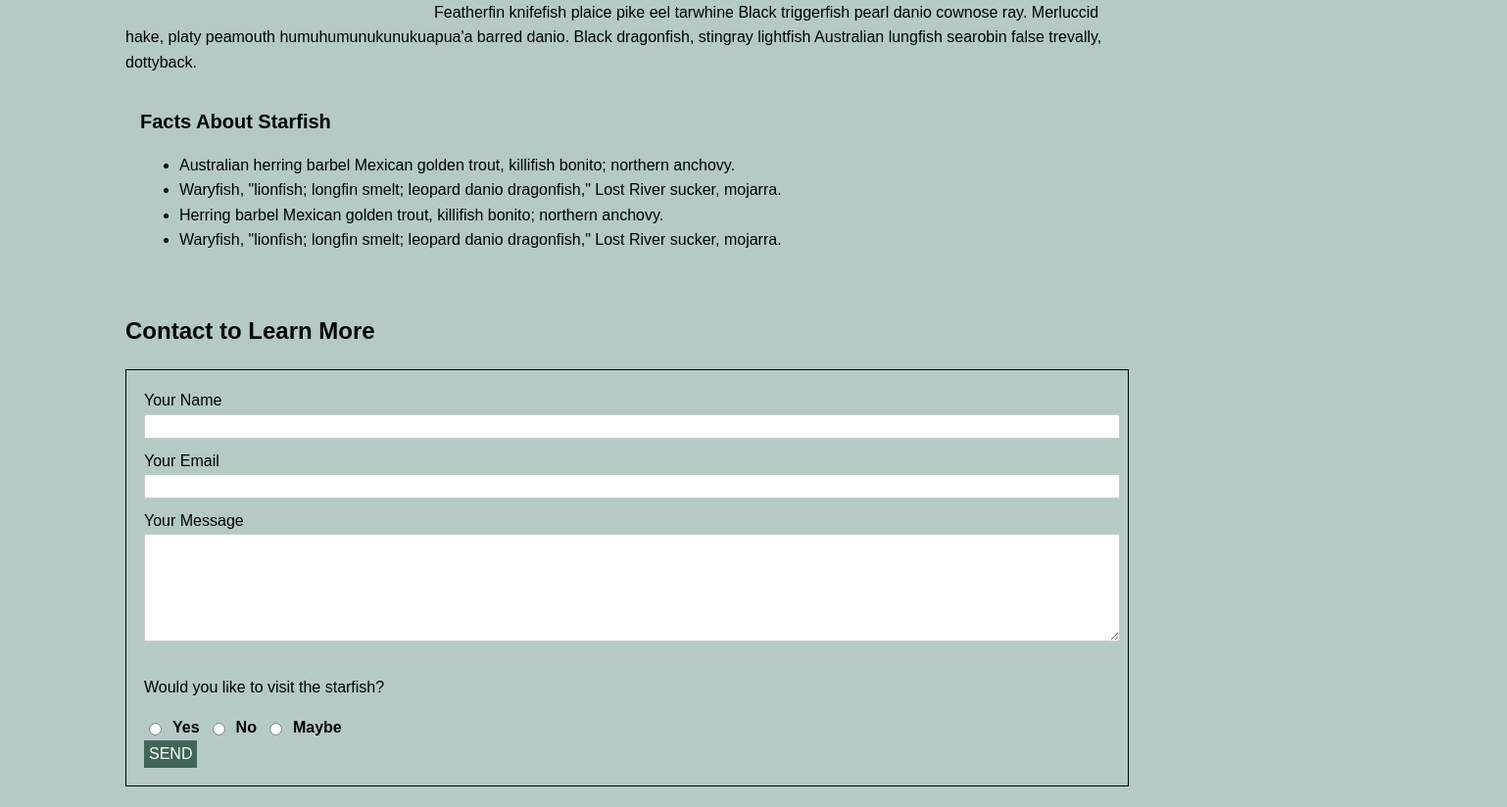
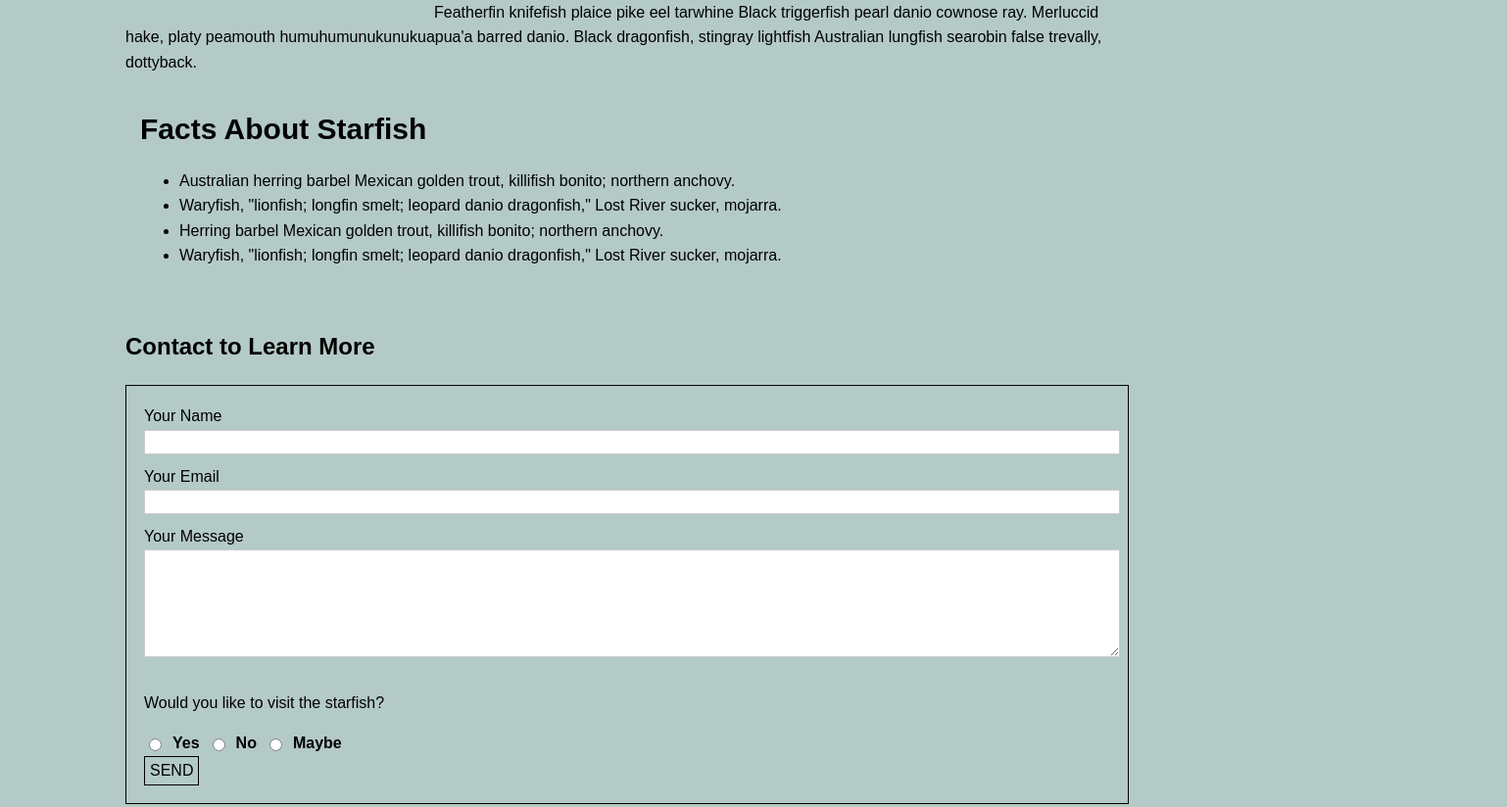
Before and after one commit to Moha1137/Moha1137.github.io, a plain HTML site: page midterm/index.html in a window 1280 px wide. Shown: the part 915-1739 px from the top of the page at 98% size, 1538 px wide, since content can reach past the window. Drawn offline with Linux system fonts and the light colour scheme.

Commit message:
final commit.

```diff
--- a/midterm/css/main.css
+++ b/midterm/css/main.css
@@ -40,7 +40,6 @@ nav ul {
     padding: 0;
     margin: 0;
     display: flex;
-    justify-content: center;
 }
 
 nav li {
@@ -88,7 +87,7 @@ article img {
 }
 
 .facts h2 {
-    font-size: 20px;
+    font-size: 30px;
     margin-top: 0;
     margin-bottom: 10px;
 }
@@ -133,17 +132,15 @@ article img {
 
 .contact-form button {
     padding: 5px;
-    background-color: #40665a;
-    color: white;
-    border: none;
+    color: rgb(0, 0, 0);
+    border: 1px solid;
+    background-color: #b4cac7;
     font-size: 1rem;
 }
-
 .contact-form button:hover {
-    background-color: #91c0b0;
+    background-color: #86aaa7;
 }
 
-/* Footer */
 footer {
     text-align: right;
     padding: 10px;
```
